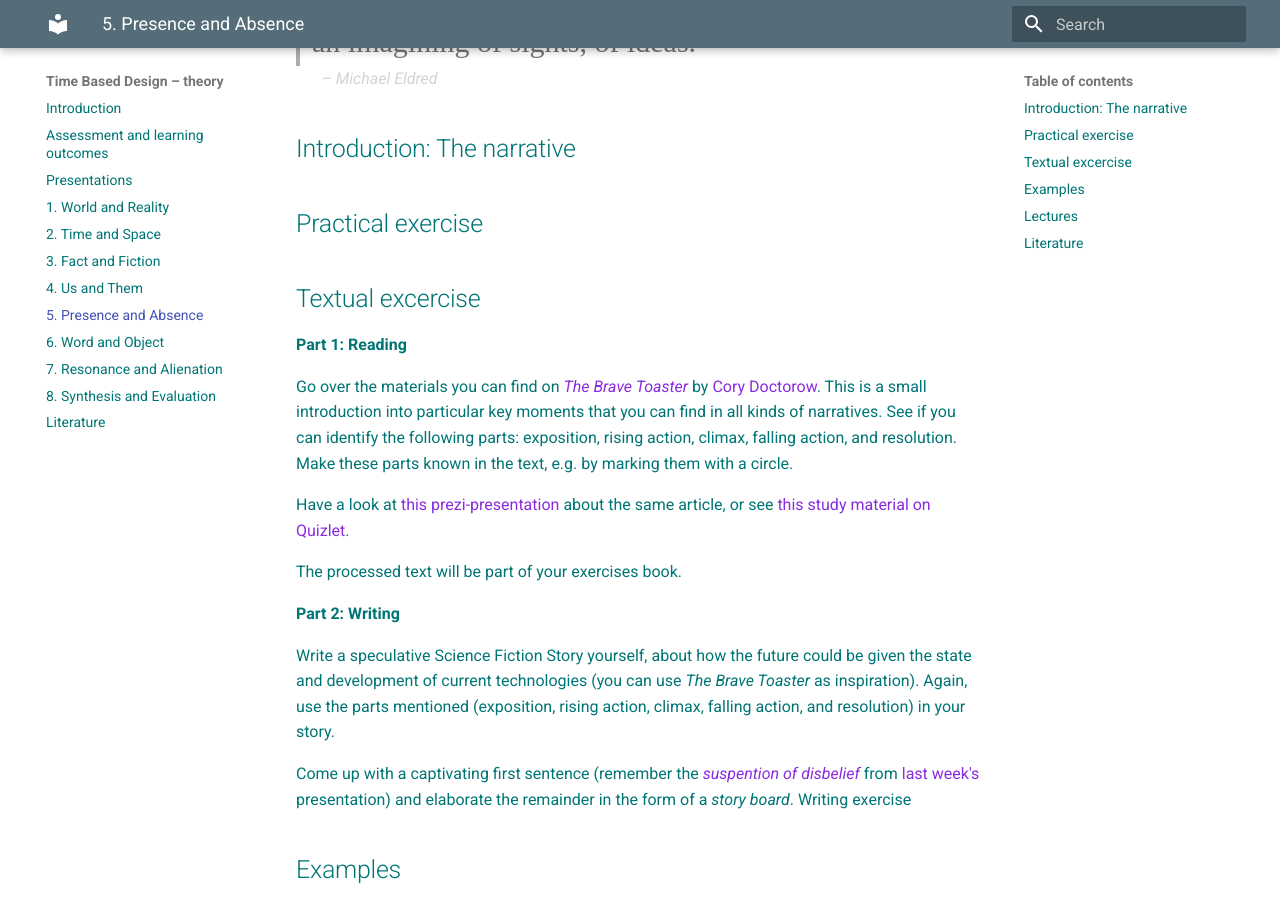
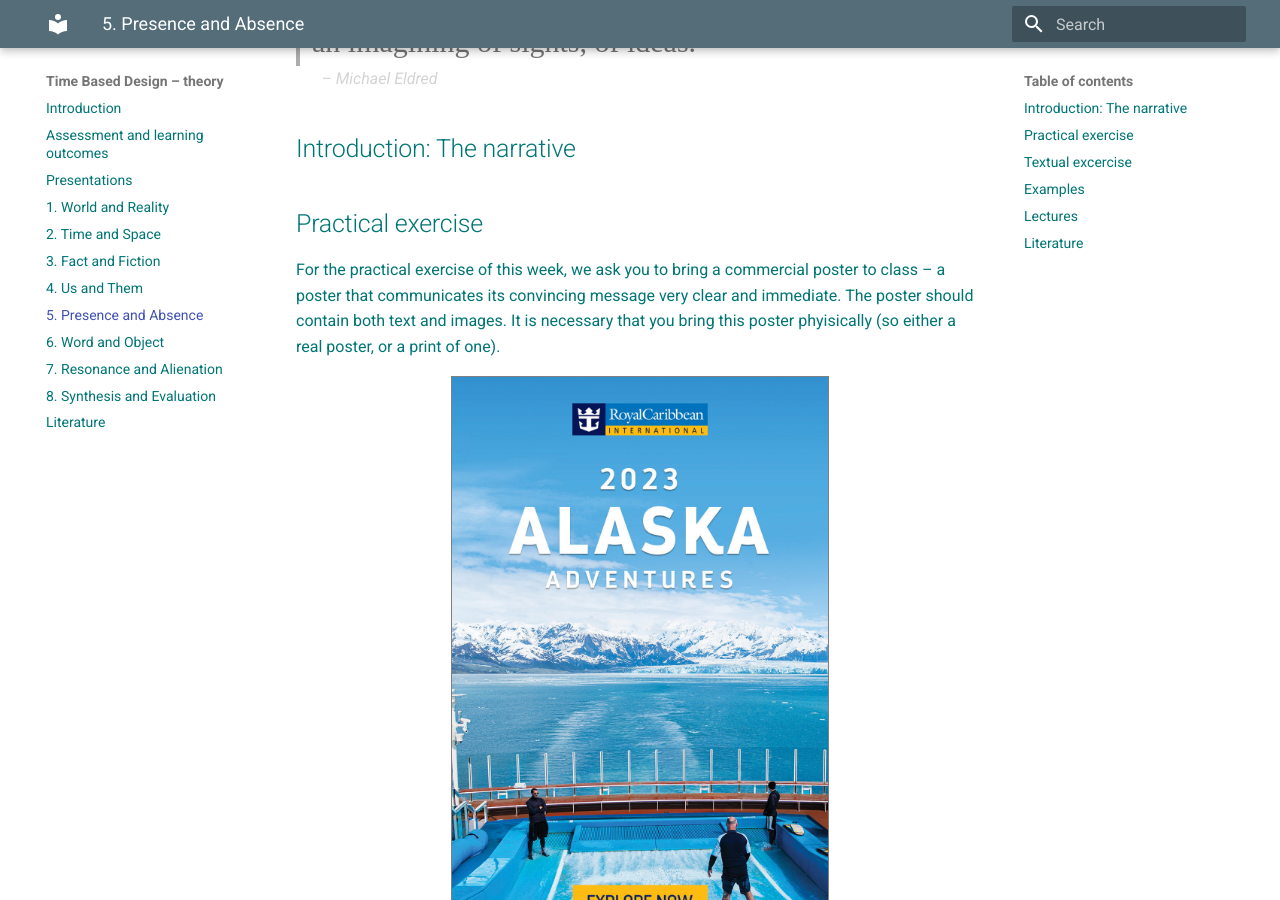
Before and after one commit to bart314/TBD, an MkDocs documentation site: the page built from docs/week5.md, in a window 1280 px wide and 900 px high, scrolled down 354 px. Built offline with MkDocs 1.6.1 and Material for MkDocs 9.7.7, drawn with Linux system fonts in a browser that asks for light colours; some web fonts are replaced.

Commit message:
voorbereiding volgende week

```diff
--- a/docs/week5.md
+++ b/docs/week5.md
@@ -8,20 +8,19 @@
 
 ## Practical exercise
 
+For the practical exercise of this week, we ask you to bring a commercial poster to class – a poster that communicates its convincing message very clear and immediate. The poster should contain both text and images. It is necessary that you bring this poster phyisically (so either a real poster, or a print of one).
+
+![A commercial poster](imgs/commercial-poster.jpeg)
+
+
 ## Textual excercise
 __Part 1: Reading__
 
-Go over the materials you can find on [*The Brave Toaster*](https://ourenglishclass.net/wp-content/uploads/sites/6/2024/09/bravetoaster.pdf) by [Cory Doctorow](https://en.wikipedia.org/wiki/Cory_Doctorow). This is a small introduction into particular key moments that you can find in all kinds of narratives. See if you can identify the following parts: exposition, rising action, climax, falling action, and resolution. Make these parts known in the text, e.g. by marking them with a circle.
-
-Have a look at [this prezi-presentation](https://prezi.com/p/zwqi9vkher0m/the-brave-little-toaster-stages-of-plot/) about the same article, or see [this study material on Quizlet](https://quizlet.com/study-guides/summary-of-the-brave-little-toaster-81f8acba-0e69-48fe-b378-09d66569177c).
 
 The processed text will be part of your exercises book.
 
 __Part 2: Writing__
 
-Write a speculative Science Fiction Story yourself, about how the future could be given the state and development of current technologies (you can use *The Brave Toaster* as inspiration). Again, use the parts mentioned  (exposition, rising action, climax, falling action, and resolution) in your story.
-
-Come up with a captivating first sentence (remember the [*suspention of disbelief*](https://en.wikipedia.org/wiki/Suspension_of_disbelief) from [last week's](files/3.fact-fiction.pdf) presentation) and elaborate the remainder in the form of a *story board*. Writing exercise
 
 ## Examples
 
```
Also changed, not shown: docs/imgs/commercial-poster.jpeg (added).
